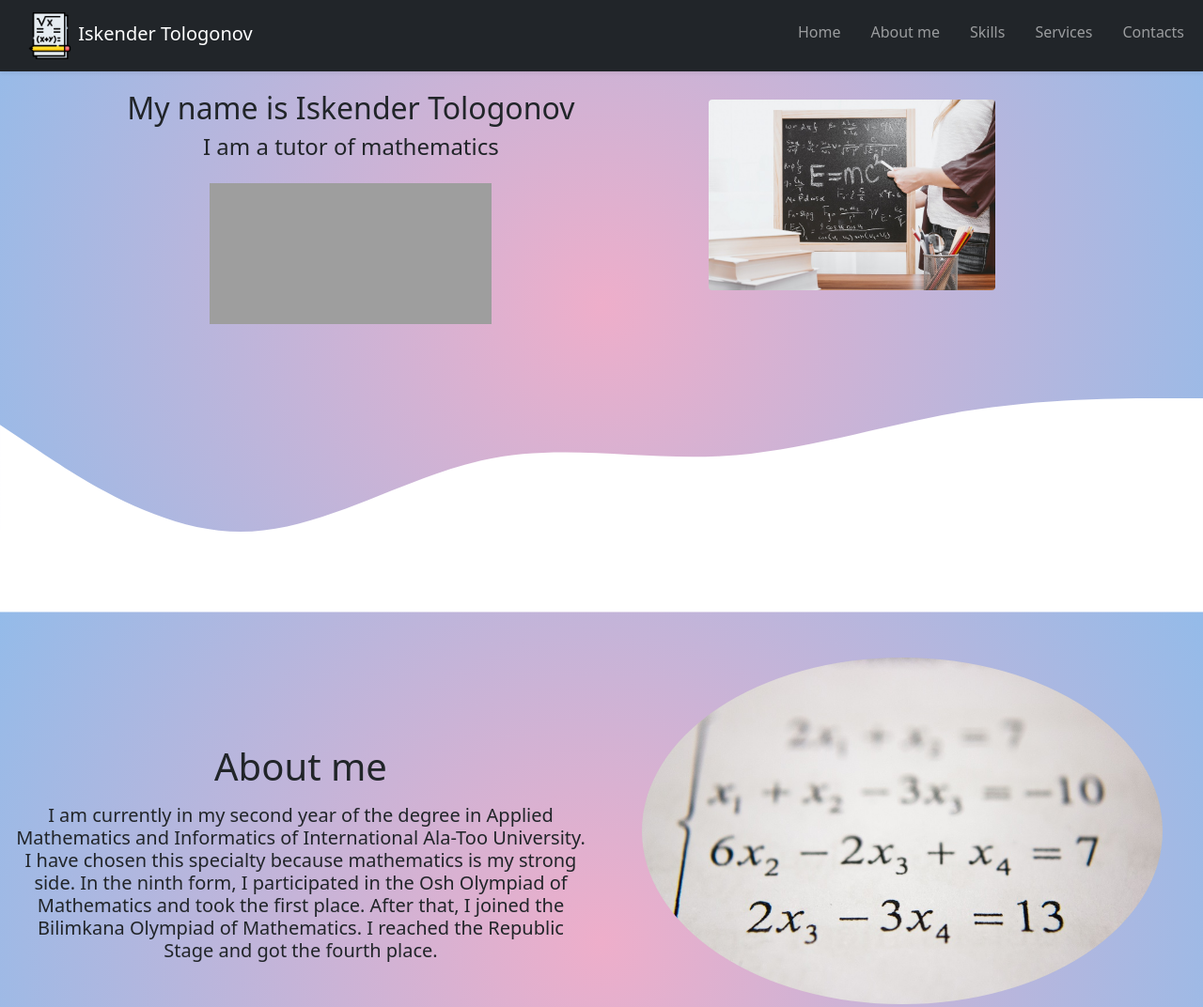
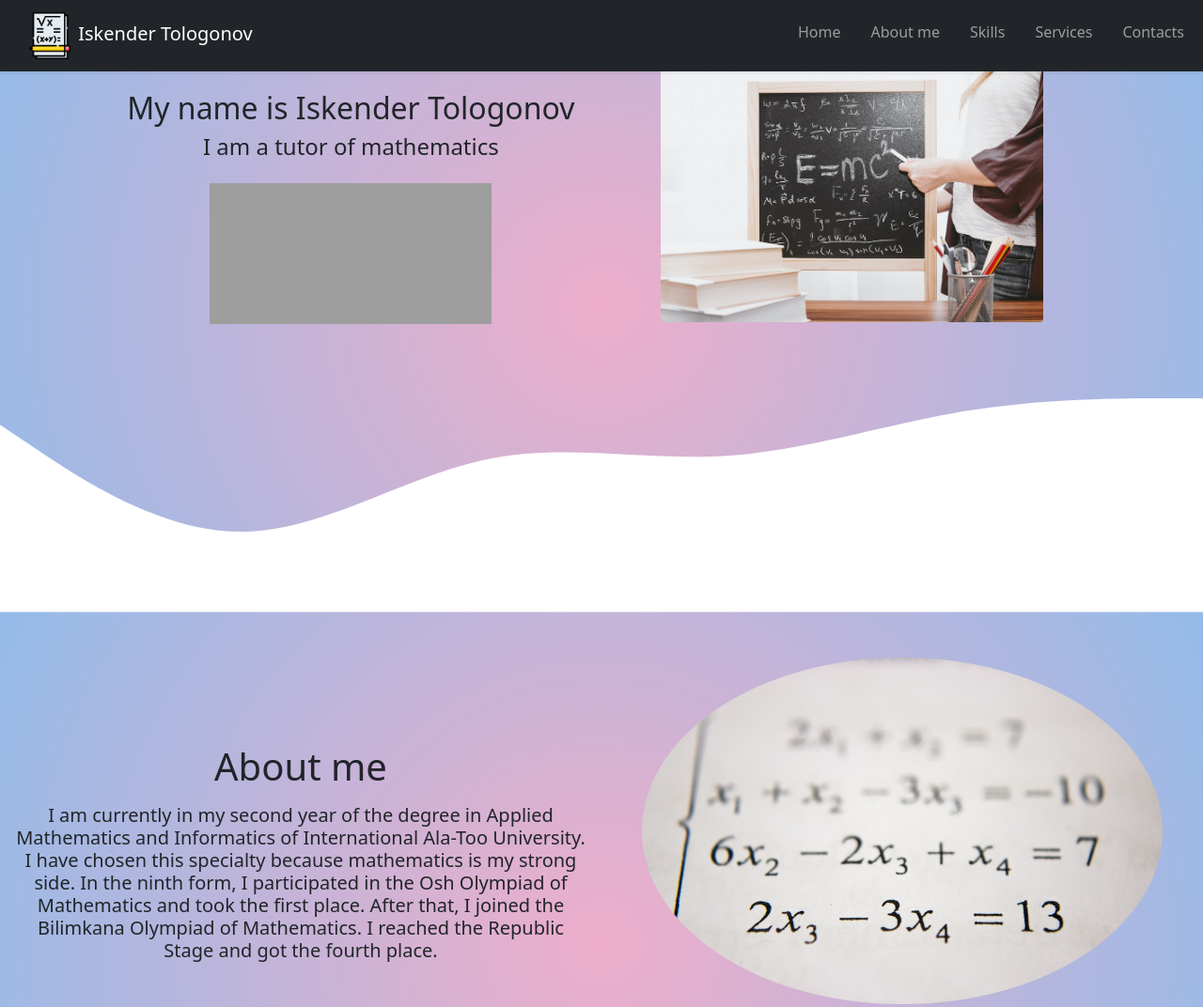
Before and after one commit to Isken-Human/isken-human.github.io, a plain HTML site: page index.html in a window 1280 px wide. Shown: the top 1072 px of the page at 94% size. Drawn offline with nearby package versions, Linux system fonts and the light colour scheme; grey boxes are pictures that could not be loaded.

Commit message:
Update style.css

```diff
--- a/css/style.css
+++ b/css/style.css
@@ -7,8 +7,8 @@ html,body{
 	height:50px;
 }
 .header-img{
-	height:50%;
-	width: 60%;
+	height:70%;
+	width: 80%;
 }
 
  .about_me{
```
